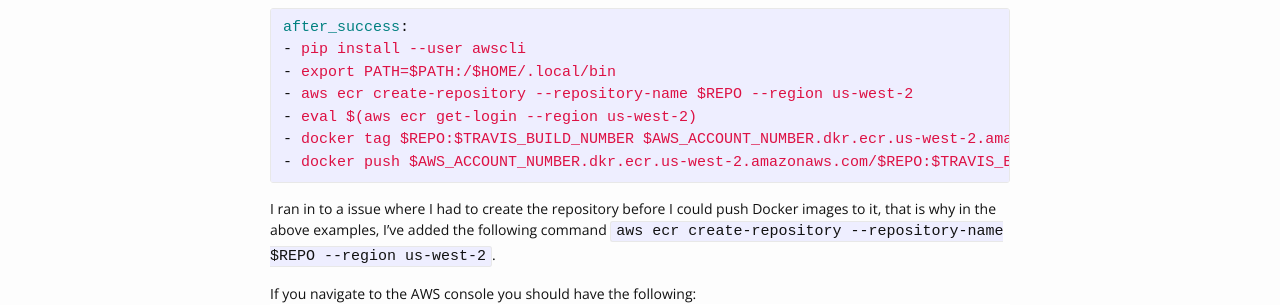
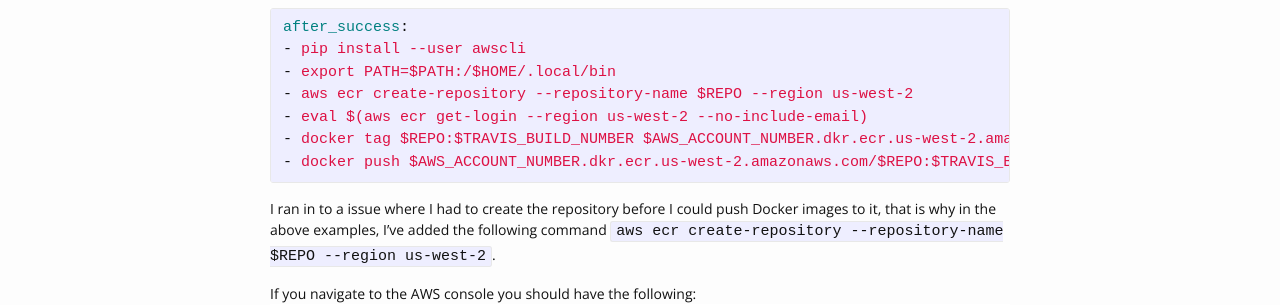
Before and after one commit to bhavikkumar/bhavik.io, a Jekyll site: the page built from _posts/2016-08-23-travis-ci-upload-docker-image-to-aws-ecr.md, in a window 1280 px wide. Shown: the part 760-1065 px from the top of the page. Built offline with Jekyll 4.4.1, drawn with Linux system fonts in a browser that asks for light colours; comment, search, counter and statistics services are not loaded.

Commit message:
Fix get-login command

```diff
--- a/_posts/2016-08-23-travis-ci-upload-docker-image-to-aws-ecr.md
+++ b/_posts/2016-08-23-travis-ci-upload-docker-image-to-aws-ecr.md
@@ -26,7 +26,7 @@
 - pip install --user awscli
 - export PATH=$PATH:/$HOME/.local/bin
 - aws ecr create-repository --repository-name $REPO --region us-west-2
-- eval $(aws ecr get-login --region us-west-2)
+- eval $(aws ecr get-login --region us-west-2 --no-include-email)
 - docker tag $REPO:$TRAVIS_BUILD_NUMBER $AWS_ACCOUNT_NUMBER.dkr.ecr.us-west-2.amazonaws.com/$REPO:$TRAVIS_BUILD_NUMBER
 - docker push $AWS_ACCOUNT_NUMBER.dkr.ecr.us-west-2.amazonaws.com/$REPO:$TRAVIS_BUILD_NUMBER
 {% endhighlight %}
```
